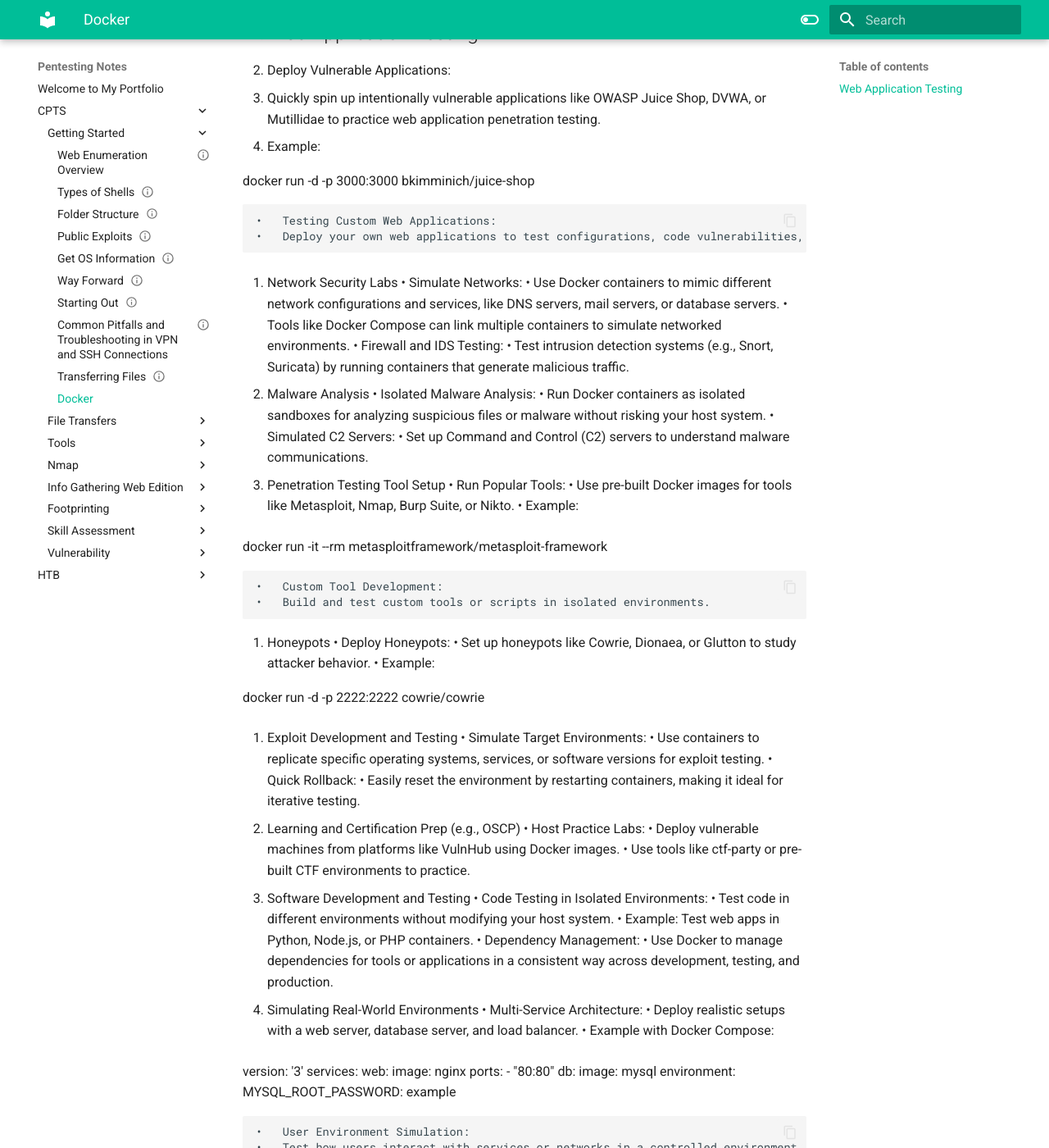
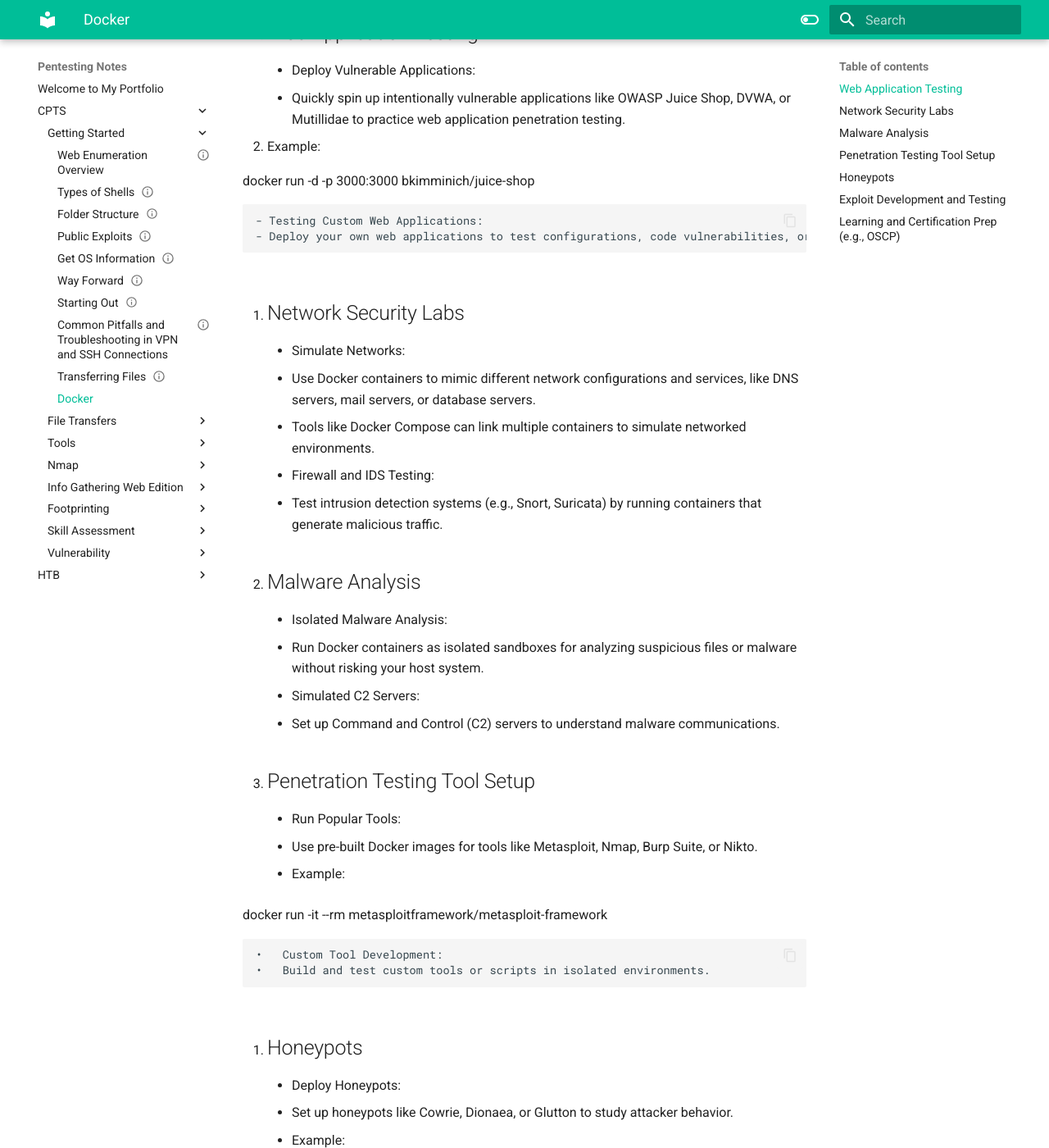
Before and after one commit to sammyHa/notes, an MkDocs documentation site: the page built from docs/CPTS/Getting Started/docker.md, in a window 1280 px wide and 1400 px high, scrolled down 290 px. Shown: the whole window at 82% size. Built offline with MkDocs 1.6.1 and Material for MkDocs 9.7.7, drawn with Linux system fonts in a browser that asks for light colours; some of the changed lines change nothing that is shown; some of the changed text lies outside the part shown.

Commit message:
Update docker.md

```diff
--- a/docs/CPTS/Getting Started/docker.md
+++ b/docs/CPTS/Getting Started/docker.md
@@ -1,33 +1,33 @@
 Docker is an incredibly versatile tool for setting up lab environments, especially in scenarios where you need lightweight, isolated, and reproducible containers. Here are some key use cases for Docker in a general lab environment:
 
 1. ## Web Application Testing
-- Deploy Vulnerable Applications:
-- Quickly spin up intentionally vulnerable applications like OWASP Juice Shop, DVWA, or Mutillidae to practice web application penetration testing.
+    - Deploy Vulnerable Applications:
+    - Quickly spin up intentionally vulnerable applications like OWASP Juice Shop, DVWA, or Mutillidae to practice web application penetration testing.
 - Example:
 
 docker run -d -p 3000:3000 bkimminich/juice-shop
 
 
-	•	Testing Custom Web Applications:
-	•	Deploy your own web applications to test configurations, code vulnerabilities, or security tools.
+    - Testing Custom Web Applications:
+    - Deploy your own web applications to test configurations, code vulnerabilities, or security tools.
 
-2. Network Security Labs
-	•	Simulate Networks:
-	•	Use Docker containers to mimic different network configurations and services, like DNS servers, mail servers, or database servers.
-	•	Tools like Docker Compose can link multiple containers to simulate networked environments.
-	•	Firewall and IDS Testing:
-	•	Test intrusion detection systems (e.g., Snort, Suricata) by running containers that generate malicious traffic.
+2. ## Network Security Labs
+    - Simulate Networks:
+    - Use Docker containers to mimic different network configurations and services, like DNS servers, mail servers, or database servers.
+    - Tools like Docker Compose can link multiple containers to simulate networked environments.
+    - Firewall and IDS Testing:
+    - Test intrusion detection systems (e.g., Snort, Suricata) by running containers that generate malicious traffic.
 
-3. Malware Analysis
-	•	Isolated Malware Analysis:
-	•	Run Docker containers as isolated sandboxes for analyzing suspicious files or malware without risking your host system.
-	•	Simulated C2 Servers:
-	•	Set up Command and Control (C2) servers to understand malware communications.
+4. ## Malware Analysis
+    - Isolated Malware Analysis:
+    - Run Docker containers as isolated sandboxes for analyzing suspicious files or malware without risking your host system.
+    - Simulated C2 Servers:
+    - Set up Command and Control (C2) servers to understand malware communications.
 
-4. Penetration Testing Tool Setup
-	•	Run Popular Tools:
-	•	Use pre-built Docker images for tools like Metasploit, Nmap, Burp Suite, or Nikto.
-	•	Example:
+5. ## Penetration Testing Tool Setup
+    - Run Popular Tools:
+    - Use pre-built Docker images for tools like Metasploit, Nmap, Burp Suite, or Nikto.
+    - Example:
 
 docker run -it --rm metasploitframework/metasploit-framework
 
@@ -35,32 +35,32 @@
 	•	Custom Tool Development:
 	•	Build and test custom tools or scripts in isolated environments.
 
-5. Honeypots
-	•	Deploy Honeypots:
-	•	Set up honeypots like Cowrie, Dionaea, or Glutton to study attacker behavior.
-	•	Example:
+5. ## Honeypots
+    - Deploy Honeypots:
+    - Set up honeypots like Cowrie, Dionaea, or Glutton to study attacker behavior.
+    - Example:
 
 docker run -d -p 2222:2222 cowrie/cowrie
 
-6. Exploit Development and Testing
-	•	Simulate Target Environments:
-	•	Use containers to replicate specific operating systems, services, or software versions for exploit testing.
-	•	Quick Rollback:
-	•	Easily reset the environment by restarting containers, making it ideal for iterative testing.
+6. ## Exploit Development and Testing
+    - Simulate Target Environments:
+    - Use containers to replicate specific operating systems, services, or software versions for exploit testing.
+    - Quick Rollback:
+    - Easily reset the environment by restarting containers, making it ideal for iterative testing.
 
-7. Learning and Certification Prep (e.g., OSCP)
+8. ## Learning and Certification Prep (e.g., OSCP)
 	•	Host Practice Labs:
 	•	Deploy vulnerable machines from platforms like VulnHub using Docker images.
 	•	Use tools like ctf-party or pre-built CTF environments to practice.
 
-8. Software Development and Testing
+9. Software Development and Testing
 	•	Code Testing in Isolated Environments:
 	•	Test code in different environments without modifying your host system.
 	•	Example: Test web apps in Python, Node.js, or PHP containers.
 	•	Dependency Management:
 	•	Use Docker to manage dependencies for tools or applications in a consistent way across development, testing, and production.
 
-9. Simulating Real-World Environments
+10. Simulating Real-World Environments
 	•	Multi-Service Architecture:
 	•	Deploy realistic setups with a web server, database server, and load balancer.
 	•	Example with Docker Compose:
```
